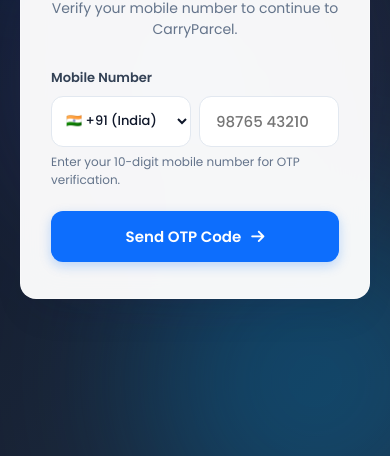
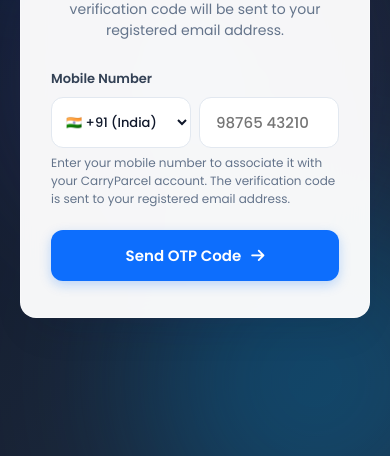
Before and after one commit to travalbuddytest-arch/travelbuddy-frontend, a plain HTML site: page mobile-verification/index.html in a window 390 px wide. Shown: the part 388-844 px from the top of the page. Drawn offline with Linux system fonts and the light colour scheme; no server answers.

Commit message:
feat: update mobile verification instructions for clarity and user guidance

```diff
--- a/mobile-verification/index.html
+++ b/mobile-verification/index.html
@@ -51,7 +51,7 @@
           <i class="fa-solid fa-mobile-screen-button"></i>
         </div>
         <h1 class="title">Verify Your Mobile Number</h1>
-        <p class="subtitle">Verify your mobile number to continue to CarryParcel.</p>
+        <p class="subtitle">Enter your mobile number. A 6-digit verification code will be sent to your registered email address.</p>
       </header>
 
       <!-- Alert Message Box -->
@@ -80,7 +80,7 @@
               autocomplete="tel-national"
             />
           </div>
-          <span class="field-hint">Enter your 10-digit mobile number for OTP verification.</span>
+          <span class="field-hint">Enter your mobile number to associate it with your CarryParcel account. The verification code is sent to your registered email address.</span>
         </div>
 
         <button type="submit" id="sendOtpBtn" class="btn btn-primary">
```
Also changed, not shown: 1 other file.
